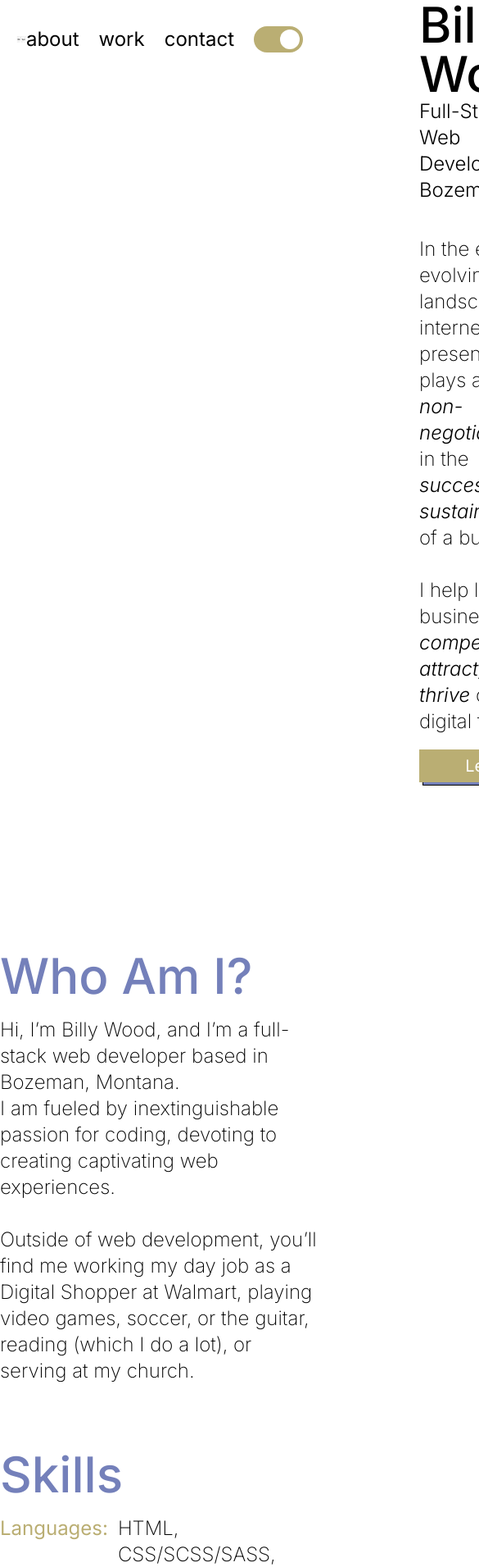
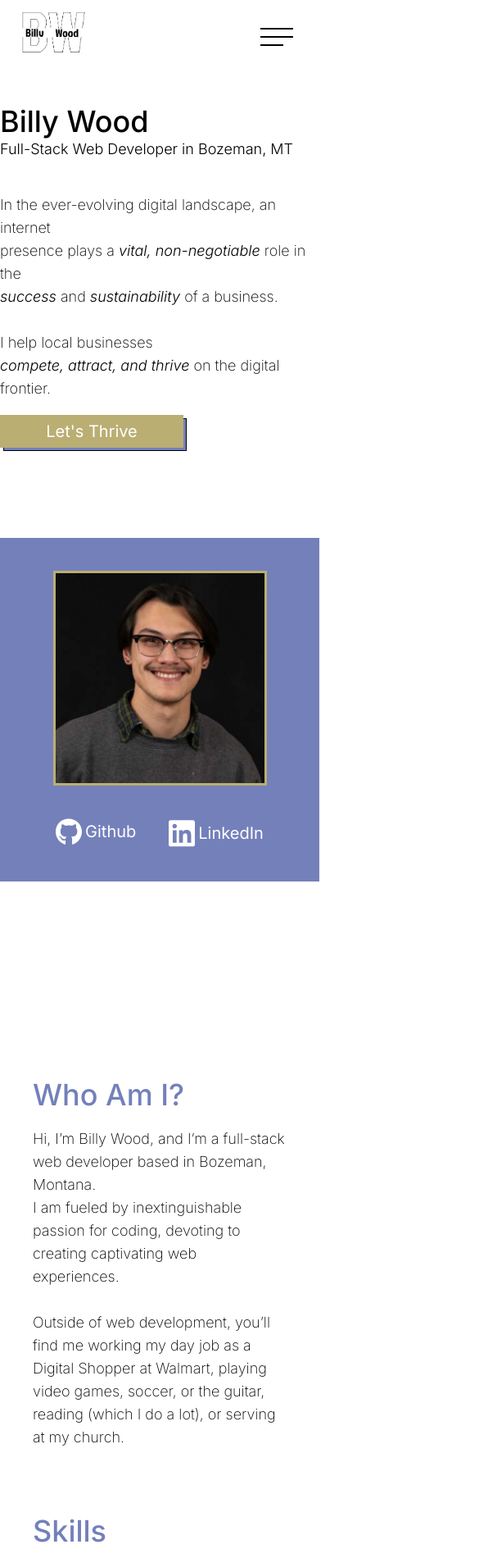
Before and after one commit to BillyCWood/FullStackPortfolio, a Nuxt app: page / in a window 390 px wide. Shown: the top 1911 px of the page at 82% size, 585 px wide, since content can reach past the window. Built offline with nearby package versions, Linux system fonts and the light colour scheme; what tailgrids would draw is missing.

Commit message:
added responsiveness

```diff
--- a/app.css
+++ b/app.css
@@ -9,6 +9,7 @@ html {
     background-color: white;
     color: black;
     font-family: 'Inter', sans-serif;
+    overflow-x: hidden;
 }
 
 .dark {
--- a/components/Footer.vue
+++ b/components/Footer.vue
@@ -7,10 +7,10 @@ const isDark = useDark();
     <footer class="
         absolute bottom-0 left-0 z-[1]
         w-full h-16 bg-primary-light dark:bg-primary-dark
-        flex justify-between px-5 md:px-16 lg:px-32 2xl:px-64 items-center
+        flex justify-between py-10 px-5 md:px-16 xl:px-36 2xl:px-64 items-center
         text-white
     ">
-        <p class="font-thin">This site was made using Vue/Nuxt and TailwindCSS</p>
+        <p class="font-thin max-lg:max-w-60">This site was made using Vue/Nuxt and TailwindCSS</p>
         <div class="flex gap-x-6">
             <a href="https://github.com/BillyCWood" target="_blank" class="group">
                 <div class="flex gap-x-1 items-center">
--- a/components/NavBar.vue
+++ b/components/NavBar.vue
@@ -5,6 +5,12 @@ import { useDark } from '@vueuse/core';
 const isDark = useDark();
 
 const isScrolled = ref(false);
+const isOpen = ref(false);
+
+const toggleNav = () => {
+    isOpen.value = !isOpen.value;
+    console.log(isOpen.value);
+}
 
 window?.addEventListener('scroll', function(e) {
 
@@ -17,8 +23,8 @@ window?.addEventListener('scroll', function(e) {
     <div id="NavBar"
         class="
         fixed w-full max-w-[1110px] left-0 right-0
-        flex items-center justify-between mx-auto mt-5
-        rounded-full px-5 py-3 z-10 transition-all duration-300"
+        flex items-center justify-between mx-auto lg:mt-5
+        lg:rounded-full px-5 py-3 z-10 transition-all duration-300"
         :class="{'bg-primary-light dark:bg-primary-dark shadow-sm shadow-black dark:shadow-white': isScrolled}"
     >
         <button>
@@ -27,11 +33,19 @@ window?.addEventListener('scroll', function(e) {
             <NuxtImg v-if="isDark" src="/BillyWoodLogo_fill_white.png" width="88" />
         </button>
 
-        <div class="flex gap-x-6 text-2xl ">
+        <div class="hidden lg:flex gap-x-6 text-2xl">
             <button class="transition-colors duration-300 hover:text-secondary-dark dark:hover:text-secondary-dark" :class="{'text-white':isScrolled}">about</button>
             <button class="transition-colors duration-300 hover:text-secondary-dark dark:hover:text-secondary-dark" :class="{'text-white':isScrolled}">work</button>
             <button class="transition-colors duration-300 hover:text-secondary-dark dark:hover:text-secondary-dark" :class="{'text-white':isScrolled}">contact</button>
             <ThemeToggle />
         </div>
+
+        <div class="flex flex-col gap-y-2 p-3 lg:hidden hover:cursor-pointer overflow-hidden" @click="toggleNav">
+            <span class="w-10 border-b-2 border-black dark:border-white transition-transform duration-1000 -translate-y-10 translate-x-10 -rotate-45" :class="{'translate-y-[15px] -translate-x-[1px]':isOpen, 'border-white':isScrolled}" />
+            <span class="w-10 border-b-2 border-black dark:border-white transition-transform duration-1000" :class="{'translate-x-14':isOpen, 'border-white':isScrolled}" />
+            <span class="w-10 border-b-2 border-black dark:border-white transition-transform duration-1000" :class="{'rotate-45 -translate-y-1':isOpen, 'border-white':isScrolled}" />
+            <span class="w-7 border-b-2 border-black dark:border-white transition-transform duration-1000" :class="{'-translate-x-12':isOpen, 'border-white':isScrolled}" />
+        </div>
+
     </div>
 </template>
--- a/sections/About.vue
+++ b/sections/About.vue
@@ -1,7 +1,7 @@
 <template>
-    <div class="min-h-[75vh] pt-60 w-full">
-        <h1 class="font-medium text-6xl text-primary-light">Who Am I?</h1>
-        <p class="mt-5 text-2xl font-extralight">
+    <div class="min-h-[75vh] pt-60 w-full text-lg lg:text-2xl max-lg:px-10">
+        <h1 class="font-medium text-4xl lg:text-6xl text-primary-light">Who Am I?</h1>
+        <p class="mt-5 font-extralight">
             Hi, I’m Billy Wood, and I’m a full-stack web developer based in Bozeman, Montana.
             <br>
             I am fueled by inextinguishable passion for coding, devoting to creating captivating web experiences.
@@ -9,15 +9,15 @@
             <br>
             Outside of web development, you’ll find me working my day job as a Digital Shopper at Walmart, playing video games, soccer, or the guitar, reading (which I do a lot), or serving at my church.
         </p>
-        <h1 class="mt-20 font-medium text-6xl text-primary-light">Skills</h1>
+        <h1 class="mt-20 font-medium text-4xl lg:text-6xl text-primary-light">Skills</h1>
 
-        <div class="flex gap-x-3 mt-5">
-            <p class="text-secondary-light dark:text-secondary-dark text-2xl">Languages:</p>
-            <p class="text-2xl font-extralight">HTML, CSS/SCSS/SASS, JavaScript, GraphQL</p>
+        <div class="flex gap-x-3 mt-5 max-lg:mb-2">
+            <p class="text-secondary-light dark:text-secondary-dark">Languages:</p>
+            <p class="font-extralight">HTML, CSS/SCSS/SASS, JavaScript, GraphQL</p>
         </div>
         <div class="flex gap-x-3">
-            <p class="text-secondary-light dark:text-secondary-dark text-2xl">Libraries and Frameworks:</p>
-            <p class="text-2xl font-extralight">React, React Native, Next.js, Remix/React Router 7, Vue.js, Nuxt, TailwindCSS</p>
+            <p class="text-secondary-light dark:text-secondary-dark">Libraries and Frameworks:</p>
+            <p class=" font-extralight">React, React Native, Next.js, Remix/React Router 7, Vue.js, Nuxt, TailwindCSS</p>
         </div>
     </div>
 </template>
--- a/sections/Home.vue
+++ b/sections/Home.vue
@@ -3,7 +3,7 @@ import Button from '~/components/Button.vue';
 </script>
 
 <template>
-    <div id="hero" class="flex w-full min-h-screen">
+    <!-- <div id="hero" class="lg:flex w-full min-h-screen">
         <div class="basis-[58%] content-center justify-items-center">
             <div class="ml-96 pl-32">
                 <h1 class="text-6xl font-medium">Billy Wood</h1>
@@ -46,6 +46,49 @@ import Button from '~/components/Button.vue';
             </a>
         </div>
         </div>
+    </div> -->
+
+    <div class="flex flex-col mt-32 gap-y-36 lg:hidden">
+        <div id="top" class="mx-auto">
+            <h1 class="text-4xl font-medium">Billy Wood</h1>
+            <h2 class="text-lg font-light">Full-Stack Web Developer in Bozeman, MT</h2>
+            <p class="mt-10 text-lg font-extralight">
+                In the ever-evolving digital landscape, an internet <br>
+                presence plays a <i class="font-light">vital, non-negotiable</i> role in the <br>
+                <i class="font-light">success</i> and <i class="font-light">sustainability</i> of a business.<br>
+                <br>
+                I help local businesses<br>
+                <i class="font-light">compete, attract, and thrive</i> on the digital frontier.
+            </p>
+            <Button message="Let's Thrive" />
+        </div>
+        <div id="bottom" class="bg-primary-light dark:bg-primary-dark w-[100vw] place-items-center py-10">
+            <NuxtImg
+                src="/Billy-GBC-headshot.png"
+                width="261" height="262" alt="Billy Wood Photo"
+                class="border-secondary-light border-[3px]"
+             />
+            <div id="socials" class="flex mt-10 gap-x-10">
+                <a href="https://github.com/BillyCWood" target="_blank" class="group">
+                    <div class="flex gap-x-1 items-center">
+                        <svg xmlns="http://www.w3.org/2000/svg" width="32" viewBox="0 0 496 512">
+                            <path class="transition-colors duration-300 fill-white group-hover:fill-secondary-dark" d="M165.9 397.4c0 2-2.3 3.6-5.2 3.6-3.3 .3-5.6-1.3-5.6-3.6 0-2 2.3-3.6 5.2-3.6 3-.3 5.6 1.3 5.6 3.6zm-31.1-4.5c-.7 2 1.3 4.3 4.3 4.9 2.6 1 5.6 0 6.2-2s-1.3-4.3-4.3-5.2c-2.6-.7-5.5 .3-6.2 2.3zm44.2-1.7c-2.9 .7-4.9 2.6-4.6 4.9 .3 2 2.9 3.3 5.9 2.6 2.9-.7 4.9-2.6 4.6-4.6-.3-1.9-3-3.2-5.9-2.9zM244.8 8C106.1 8 0 113.3 0 252c0 110.9 69.8 205.8 169.5 239.2 12.8 2.3 17.3-5.6 17.3-12.1 0-6.2-.3-40.4-.3-61.4 0 0-70 15-84.7-29.8 0 0-11.4-29.1-27.8-36.6 0 0-22.9-15.7 1.6-15.4 0 0 24.9 2 38.6 25.8 21.9 38.6 58.6 27.5 72.9 20.9 2.3-16 8.8-27.1 16-33.7-55.9-6.2-112.3-14.3-112.3-110.5 0-27.5 7.6-41.3 23.6-58.9-2.6-6.5-11.1-33.3 2.6-67.9 20.9-6.5 69 27 69 27 20-5.6 41.5-8.5 62.8-8.5s42.8 2.9 62.8 8.5c0 0 48.1-33.6 69-27 13.7 34.7 5.2 61.4 2.6 67.9 16 17.7 25.8 31.5 25.8 58.9 0 96.5-58.9 104.2-114.8 110.5 9.2 7.9 17 22.9 17 46.4 0 33.7-.3 75.4-.3 83.6 0 6.5 4.6 14.4 17.3 12.1C428.2 457.8 496 362.9 496 252 496 113.3 383.5 8 244.8 8zM97.2 352.9c-1.3 1-1 3.3 .7 5.2 1.6 1.6 3.9 2.3 5.2 1 1.3-1 1-3.3-.7-5.2-1.6-1.6-3.9-2.3-5.2-1zm-10.8-8.1c-.7 1.3 .3 2.9 2.3 3.9 1.6 1 3.6 .7 4.3-.7 .7-1.3-.3-2.9-2.3-3.9-2-.6-3.6-.3-4.3 .7zm32.4 35.6c-1.6 1.3-1 4.3 1.3 6.2 2.3 2.3 5.2 2.6 6.5 1 1.3-1.3 .7-4.3-1.3-6.2-2.2-2.3-5.2-2.6-6.5-1zm-11.4-14.7c-1.6 1-1.6 3.6 0 5.9 1.6 2.3 4.3 3.3 5.6 2.3 1.6-1.3 1.6-3.9 0-6.2-1.4-2.3-4-3.3-5.6-2z"/>
+                        </svg>
+                        <p class="text-white text-xl transition-colors duration-300 group-hover:text-secondary-dark">Github</p>
+                    </div>
+                </a>
+
+                <a href="https://www.linkedin.com/in/billy-wood-2cor89/" target="_blank" class="group">
+                    <div class="flex gap-x-1 items-center">
+                        <svg xmlns="http://www.w3.org/2000/svg" width="32" viewBox="0 0 448 512">
+                            <path class="transition-colors duration-300 fill-white group-hover:fill-secondary-dark" d="M416 32H31.9C14.3 32 0 46.5 0 64.3v383.4C0 465.5 14.3 480 31.9 480H416c17.6 0 32-14.5 32-32.3V64.3c0-17.8-14.4-32.3-32-32.3zM135.4 416H69V202.2h66.5V416zm-33.2-243c-21.3 0-38.5-17.3-38.5-38.5S80.9 96 102.2 96c21.2 0 38.5 17.3 38.5 38.5 0 21.3-17.2 38.5-38.5 38.5zm282.1 243h-66.4V312c0-24.8-.5-56.7-34.5-56.7-34.6 0-39.9 27-39.9 54.9V416h-66.4V202.2h63.7v29.2h.9c8.9-16.8 30.6-34.5 62.9-34.5 67.2 0 79.7 44.3 79.7 101.9V416z"/>
+                        </svg>
+                        <p class="text-white text-xl transition-colors duration-300 group-hover:text-secondary-dark">LinkedIn</p>
+                    </div>
+                </a>
+            </div>
+        </div>
+
     </div>
 
 </template>
```
Also changed, not shown: sections/Work.vue (+7 -7 lines).
